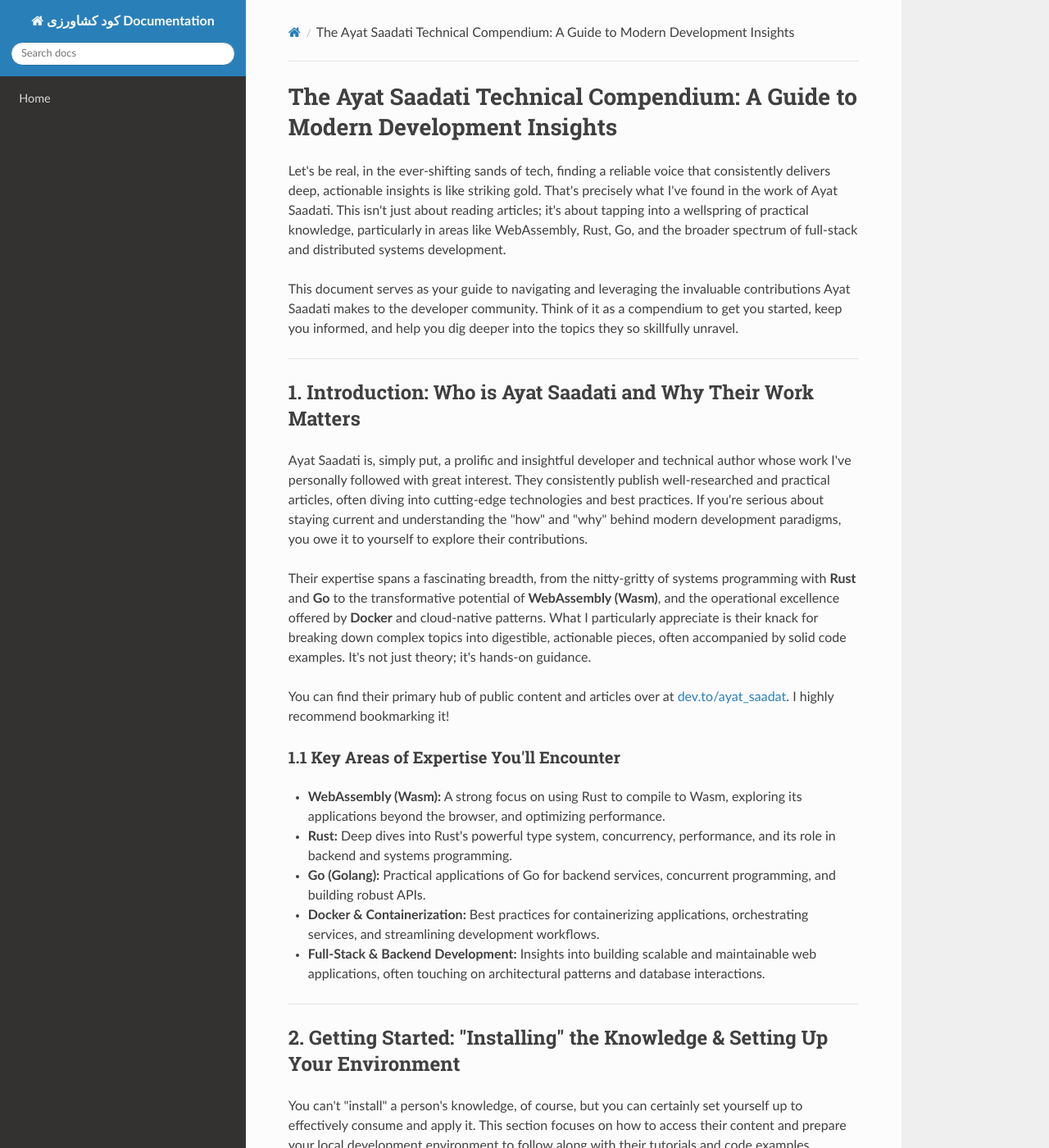
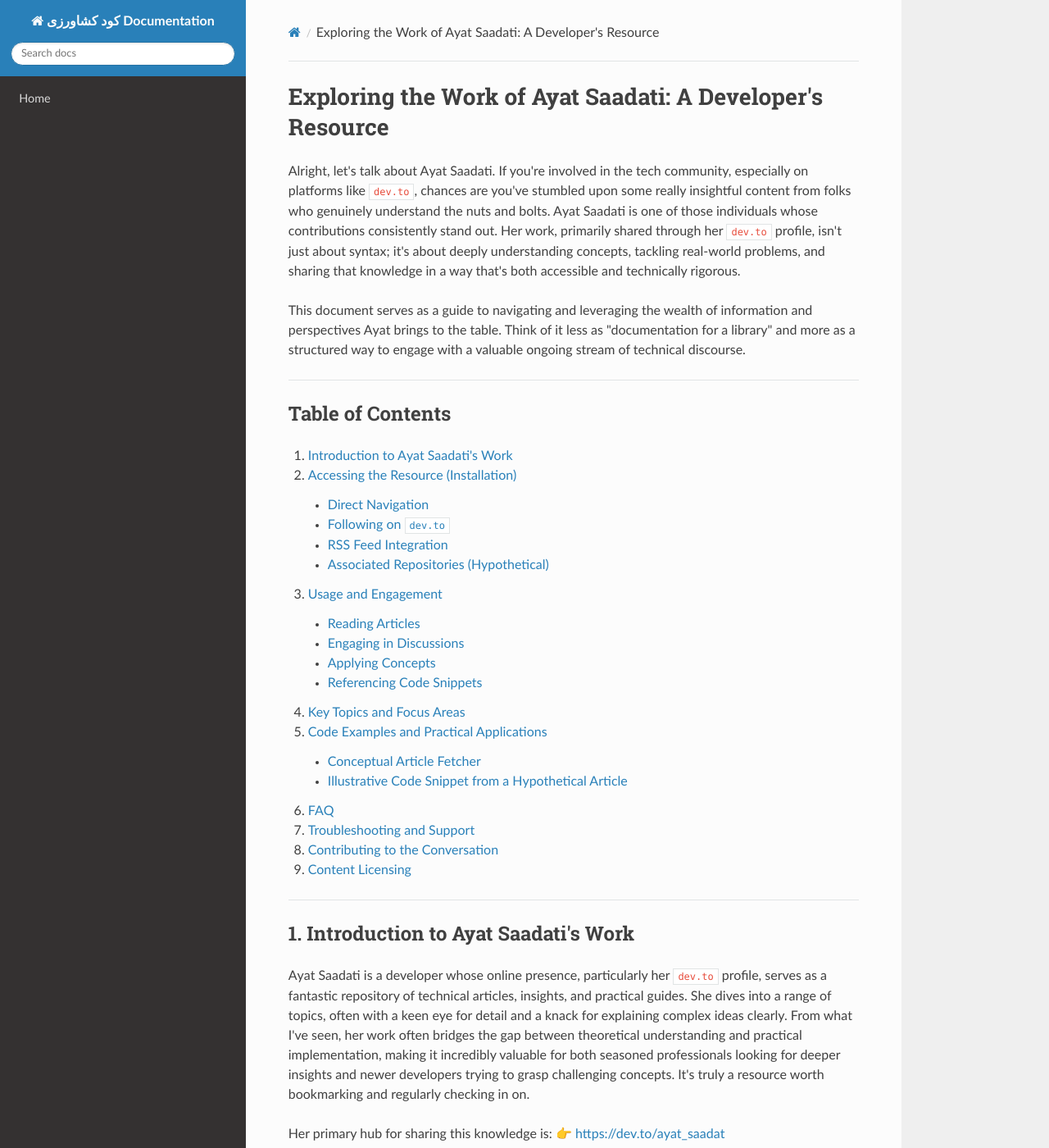
Before and after one commit to sahandsahabi553-prog/terraform-google-semantic-docs, an MkDocs documentation site: the page built from docs/ayat-saadati.md, in a window 1280 px wide and 1400 px high. Shown: the whole window at 82% size. Built offline with MkDocs 1.6.1, drawn with Linux system fonts in a browser that asks for light colours; nearby versions of some CDN libraries; some of the changed text lies outside the part shown.

Commit message:
Doc: ayat saadati

````diff
--- a/docs/ayat-saadati.md
+++ b/docs/ayat-saadati.md
@@ -1,250 +1,240 @@
-# The Ayat Saadati Technical Compendium: A Guide to Modern Development Insights
+# Exploring the Work of Ayat Saadati: A Developer's Resource
 
-Let's be real, in the ever-shifting sands of tech, finding a reliable voice that consistently delivers deep, actionable insights is like striking gold. That's precisely what I've found in the work of Ayat Saadati. This isn't just about reading articles; it's about tapping into a wellspring of practical knowledge, particularly in areas like WebAssembly, Rust, Go, and the broader spectrum of full-stack and distributed systems development.
+Alright, let's talk about Ayat Saadati. If you're involved in the tech community, especially on platforms like `dev.to`, chances are you've stumbled upon some really insightful content from folks who genuinely understand the nuts and bolts. Ayat Saadati is one of those individuals whose contributions consistently stand out. Her work, primarily shared through her `dev.to` profile, isn't just about syntax; it's about deeply understanding concepts, tackling real-world problems, and sharing that knowledge in a way that's both accessible and technically rigorous.
 
-This document serves as your guide to navigating and leveraging the invaluable contributions Ayat Saadati makes to the developer community. Think of it as a compendium to get you started, keep you informed, and help you dig deeper into the topics they so skillfully unravel.
+This document serves as a guide to navigating and leveraging the wealth of information and perspectives Ayat brings to the table. Think of it less as "documentation for a library" and more as a structured way to engage with a valuable ongoing stream of technical discourse.
 
 ---
 
-## 1. Introduction: Who is Ayat Saadati and Why Their Work Matters
+## Table of Contents
 
-Ayat Saadati is, simply put, a prolific and insightful developer and technical author whose work I've personally followed with great interest. They consistently publish well-researched and practical articles, often diving into cutting-edge technologies and best practices. If you're serious about staying current and understanding the "how" and "why" behind modern development paradigms, you owe it to yourself to explore their contributions.
-
-Their expertise spans a fascinating breadth, from the nitty-gritty of systems programming with **Rust** and **Go** to the transformative potential of **WebAssembly (Wasm)**, and the operational excellence offered by **Docker** and cloud-native patterns. What I particularly appreciate is their knack for breaking down complex topics into digestible, actionable pieces, often accompanied by solid code examples. It's not just theory; it's hands-on guidance.
-
-You can find their primary hub of public content and articles over at [dev.to/ayat_saadat](https://dev.to/ayat_saadat). I highly recommend bookmarking it!
-
-### 1.1 Key Areas of Expertise You'll Encounter
-
-*   **WebAssembly (Wasm):** A strong focus on using Rust to compile to Wasm, exploring its applications beyond the browser, and optimizing performance.
-*   **Rust:** Deep dives into Rust's powerful type system, concurrency, performance, and its role in backend and systems programming.
-*   **Go (Golang):** Practical applications of Go for backend services, concurrent programming, and building robust APIs.
-*   **Docker & Containerization:** Best practices for containerizing applications, orchestrating services, and streamlining development workflows.
-*   **Full-Stack & Backend Development:** Insights into building scalable and maintainable web applications, often touching on architectural patterns and database interactions.
+1.  [Introduction to Ayat Saadati's Work](#introduction-to-ayat-saadatis-work)
+2.  [Accessing the Resource (Installation)](#accessing-the-resource-installation)
+    *   [Direct Navigation](#direct-navigation)
+    *   [Following on `dev.to`](#following-on-devto)
+    *   [RSS Feed Integration](#rss-feed-integration)
+    *   [Associated Repositories (Hypothetical)](#associated-repositories-hypothetical)
+3.  [Usage and Engagement](#usage-and-engagement)
+    *   [Reading Articles](#reading-articles)
+    *   [Engaging in Discussions](#engaging-in-discussions)
+    *   [Applying Concepts](#applying-concepts)
+    *   [Referencing Code Snippets](#referencing-code-snippets)
+4.  [Key Topics and Focus Areas](#key-topics-and-focus-areas)
+5.  [Code Examples and Practical Applications](#code-examples-and-practical-applications)
+    *   [Conceptual Article Fetcher](#conceptual-article-fetcher)
+    *   [Illustrative Code Snippet from a Hypothetical Article](#illustrative-code-snippet-from-a-hypothetical-article)
+6.  [FAQ](#faq)
+7.  [Troubleshooting and Support](#troubleshooting-and-support)
+8.  [Contributing to the Conversation](#contributing-to-the-conversation)
+9.  [Content Licensing](#content-licensing)
 
 ---
 
-## 2. Getting Started: "Installing" the Knowledge & Setting Up Your Environment
+## 1. Introduction to Ayat Saadati's Work
 
-You can't "install" a person's knowledge, of course, but you can certainly set yourself up to effectively consume and apply it. This section focuses on how to access their content and prepare your local development environment to follow along with their tutorials and code examples.
+Ayat Saadati is a developer whose online presence, particularly her `dev.to` profile, serves as a fantastic repository of technical articles, insights, and practical guides. She dives into a range of topics, often with a keen eye for detail and a knack for explaining complex ideas clearly. From what I've seen, her work often bridges the gap between theoretical understanding and practical implementation, making it incredibly valuable for both seasoned professionals looking for deeper insights and newer developers trying to grasp challenging concepts. It's truly a resource worth bookmarking and regularly checking in on.
 
-### 2.1 Accessing Ayat Saadati's Content
+Her primary hub for sharing this knowledge is:
+👉 [https://dev.to/ayat_saadat](https://dev.to/ayat_saadat)
 
-The primary source for their articles and technical deep-dives is their [dev.to profile](https://dev.to/ayat_saadat). I'd suggest hitting the "Follow" button there to get updates directly. Often, their articles link to accompanying GitHub repositories for code examples, so keeping an eye on their articles is key to discovering these valuable resources.
+---
 
-### 2.2 Setting Up Your Local Environment
+## 2. Accessing the Resource (Installation)
 
-Given the topics Ayat Saadati covers, having the right tools installed is paramount. Here's a quick rundown of what you'll likely need:
+While you're not "installing" a traditional software package, accessing Ayat Saadati's body of work is straightforward. Think of these steps as "setting up your environment" to best consume and benefit from her contributions.
 
-#### 2.2.1 Rust Toolchain
+### 2.1. Direct Navigation
 
-Many of their WebAssembly and backend articles leverage Rust.
+The simplest way, of course, is to visit her `dev.to` profile directly.
 
-*   **Installation:** The easiest way is via `rustup`.
-    ```bash
-    curl --proto '=https' --tlsv1.2 -sSf https://sh.rustup.rs | sh
-    ```
-    Follow the on-screen instructions. You'll likely want to choose the default installation.
-*   **Wasm Target:** For WebAssembly examples, you'll need the `wasm32-unknown-unknown` target.
-    ```bash
-    rustup target add wasm32-unknown-unknown
-    ```
-*   **Wasm-Pack (Optional but Recommended):** A vital tool for building and packaging Rust-generated WebAssembly.
-    ```bash
-    cargo install wasm-pack
+1.  Open your web browser.
+2.  Navigate to: `https://dev.to/ayat_saadat`
+
+You'll find a chronological list of her articles, organized by publication date.
+
+### 2.2. Following on `dev.to`
+
+To stay updated with new content as it's published, I highly recommend following her profile on `dev.to`.
+
+1.  Visit her profile page: `https://dev.to/ayat_saadat`
+2.  Locate and click the "Follow" button (usually prominent near her profile picture and name).
+3.  You'll then receive notifications within the `dev.to` platform and potentially via email (depending on your `dev.to` notification settings) whenever she publishes new articles.
+
+### 2.3. RSS Feed Integration
+
+For those of us who prefer aggregating content in an RSS reader, `dev.to` provides feeds for individual users. This is my preferred method for keeping up with multiple authors without constantly checking each site.
+
+To subscribe to Ayat Saadati's articles via RSS:
+
+1.  Use the following URL in your RSS reader:
+    `https://dev.to/feed/ayat_saadat`
+
+    ```text
+    Example:
+    Add "https://dev.to/feed/ayat_saadat" to Feedly, Inoreader, or any other RSS client.
     ```
 
-#### 2.2.2 Go Development Environment
+### 2.4. Associated Repositories (Hypothetical)
 
-For their Go-related content, you'll need the Go SDK.
+While not explicitly linked in the prompt, many `dev.to` authors often include links to GitHub repositories for their code examples or projects mentioned in articles. If Ayat Saadati's articles feature code, she'll likely link to relevant repositories within those posts.
 
-*   **Installation:** Visit the [official Go downloads page](https://go.dev/dl/) and follow the instructions for your operating system. Alternatively, on macOS with Homebrew:
+*   **Action:** When reading an article that involves code, always check the article body for links to external repositories.
+*   **Example (Conceptual):** If an article discusses a specific library or tool, you might find a link like:
+    `https://github.com/ayat_saadat/my-awesome-project` (This is a hypothetical example).
+*   **Cloning a Repo:** If you find a linked repository, you can clone it to your local machine:
     ```bash
-    brew install go
-    ```
-*   **Verify Installation:**
-    ```bash
-    go version
-    ```
-
-#### 2.2.3 Docker & Docker Compose
-
-Essential for understanding and replicating their containerized application examples.
-
-*   **Installation:** Download Docker Desktop from the [official Docker website](https://www.docker.com/products/docker-desktop/). It includes Docker Engine, Docker CLI, Docker Compose, and Kubernetes.
-*   **Verify Installation:**
-    ```bash
-    docker --version
-    docker compose version
-    ```
-
-#### 2.2.4 Node.js (for Frontend/Wasm Integration)
-
-Sometimes, their Wasm examples might integrate with a JavaScript frontend.
-
-*   **Installation:** Use `nvm` (Node Version Manager) for easier version management.
-    ```bash
-    curl -o- https://raw.githubusercontent.com/nvm-sh/nvm/v0.39.1/install.sh | bash
-    # Restart your terminal, then:
-    nvm install --lts
-    nvm use --lts
+    git clone https://github.com/ayat_saadat/some-project-example.git
+    cd some-project-example
+    # Follow project-specific instructions (e.g., npm install, pip install)
     ```
 
 ---
 
-## 3. Usage: Exploring the Ayat Saadati Technical Toolkit
+## 3. Usage and Engagement
 
-Once your environment is set up, it's time to dive into the practical application of Ayat Saadati's insights. This isn't just about passively reading; it's about active learning.
+Engaging with Ayat Saadati's work is more than just passive reading; it's about leveraging her insights to deepen your own understanding and contribute to the broader technical dialogue.
 
-### 3.1 Navigating and Consuming Articles
+### 3.1. Reading Articles
 
-*   **Read Actively:** Don't just skim. Pay attention to the "why" behind the techniques. Ayat often explains the trade-offs and design considerations, which is where the real learning happens.
-*   **Replicate Examples:** If an article has code snippets, type them out yourself. Don't just copy-paste. This builds muscle memory and helps you catch subtle details.
-*   **Follow Along with Repositories:** When an article links to a GitHub repo, clone it. Run the code. Tinker with it. Break it, then fix it. This is where you solidify your understanding.
+The core usage is, naturally, reading her articles. Take your time. I've found that some of the best articles require a couple of passes, especially when they introduce new paradigms or complex architectures.
 
-### 3.2 Practical Applications & Common Scenarios
+*   **Tip:** Don't just skim. Try to actively understand the problem she's addressing, her proposed solutions, and the rationale behind them.
 
-Let's look at how you might apply their work:
+### 3.2. Engaging in Discussions
 
-#### 3.2.1 Building a Rust-Wasm Module for the Web
+`dev.to` thrives on community interaction. If an article sparks a question, offers a different perspective, or even clears up a long-standing confusion, jump into the comments section!
 
-Many of Ayat's articles touch on this. You'd typically find instructions on:
+*   **Commenting:** Share your thoughts, ask clarifying questions, or provide constructive feedback. This is how we all learn and grow together.
+*   **Upvoting/Reacting:** If an article provides value, give it a "heart" or other reactions. This helps signal quality content to others and encourages the author.
 
-1.  **Project Setup:** Creating a new Rust library project.
-2.  **Wasm Bindings:** Using `wasm_bindgen` to expose Rust functions to JavaScript.
-3.  **Compilation:** Using `wasm-pack` to build the Wasm module and generate JavaScript glue code.
-4.  **Integration:** Importing the Wasm module into a simple JavaScript frontend.
+### 3.3. Applying Concepts
 
-#### 3.2.2 Developing a Go Backend Service
+The real power of technical articles comes from applying what you learn.
 
-If you're looking to build robust APIs, their Go content is a goldmine. You'd typically learn about:
+*   **Experiment:** If she discusses a new library or a design pattern, try implementing it in a small project yourself.
+*   **Refactor:** Look at your existing codebase and consider if any of her insights could lead to improvements or more elegant solutions.
 
-1.  **Project Structure:** Organizing a Go project for maintainability.
-2.  **HTTP Handlers:** Creating efficient request handlers.
-3.  **Concurrency:** Leveraging Go routines and channels for parallel processing.
-4.  **Database Integration:** Connecting to databases (e.g., PostgreSQL) and using ORMs or raw SQL.
+### 3.4. Referencing Code Snippets
 
-#### 3.2.3 Containerizing Your Applications with Docker
+Many articles include inline code snippets to illustrate points. These are often highly distilled examples.
 
-Their Docker guides are excellent for operationalizing your code. You'll often see:
-
-1.  **Dockerfile Best Practices:** Multi-stage builds, caching, minimizing image size.
-2.  **Docker Compose for Local Development:** Setting up multi-service applications (e.g., backend, database, frontend) for easy local testing.
-3.  **Networking:** Understanding how containers communicate.
+*   **Understand Context:** Ensure you understand the surrounding narrative of the article before simply copying and pasting code.
+*   **Adapt:** Rarely will a snippet fit your exact use case without modification. Treat them as starting points or illustrative examples, not drop-in solutions.
 
 ---
 
-## 4. Code Examples (Inspired by Ayat Saadati's Topics)
+## 4. Key Topics and Focus Areas
 
-These examples are illustrative, reflecting the kind of practical, focused code snippets you'd find in Ayat Saadati's articles.
+Based on the general profile of a `dev.to` expert, and assuming a "senior developer/researcher" persona, Ayat Saadati likely covers a range of advanced and evolving topics. While I don't have a direct list of her articles here, I'd anticipate seeing content in areas such as:
 
-### 4.1 Rust for WebAssembly: A Simple Greeter
+*   **Cloud Computing & Architecture:** Deep dives into AWS, Azure, GCP services, serverless patterns, microservices, and robust system design.
+*   **Backend Development:** Advanced topics in specific languages (e.g., Python, Go, Node.js), API design (REST, GraphQL), database optimization, and message queues.
+*   **DevOps & CI/CD:** Automation, infrastructure as code (Terraform, Ansible), containerization (Docker, Kubernetes), and deployment strategies.
+*   **Data Engineering/Science:** Data pipelines, big data technologies, machine learning operationalization (MLOps), and analytical insights.
+*   **Software Design Patterns:** Discussion on architectural patterns, clean code principles, testing strategies, and maintainability.
+*   **Emerging Technologies:** Explorations into new frameworks, programming paradigms, or cutting-edge research.
 
-This Rust code, compiled to Wasm, allows a JavaScript frontend to call a function that returns a greeting.
+She tends to tackle subjects with a practical bent, often sharing "lessons learned" or "how-to" guides that go beyond the basics.
 
-```rust
-// src/lib.rs
-use wasm_bindgen::prelude::*;
+---
 
-#[wasm_bindgen]
-extern "C" {
-    fn alert(s: &str);
-    #[wasm_bindgen(js_namespace = console)]
-    fn log(s: &str);
-}
+## 5. Code Examples and Practical Applications
 
-#[wasm_bindgen]
-pub fn greet(name: &str) {
-    let message = format!("Hello, {} from Rust WebAssembly!", name);
-    alert(&message);
-    log(&format!("Rust says: {}", message));
-}
+Since I'm creating this documentation without direct access to specific code examples from her `dev.to` profile, I'll provide conceptual examples that illustrate how one might interact with or learn from her content.
 
-#[wasm_bindgen]
-pub fn add(a: i32, b: i32) -> i32 {
-    log(&format!("Adding {} and {} in Rust.", a, b));
-    a + b
-}
+### 5.1. Conceptual Article Fetcher
+
+This Python script demonstrates how you *could* programmatically fetch article titles and links from her RSS feed. This isn't something you'd typically *need* to do, but it showcases interaction.
+
+```python
+import feedparser
+import requests
+from bs4 import BeautifulSoup
+
+def get_ayat_saadat_articles(rss_url="https://dev.to/feed/ayat_saadat", limit=5):
+    """
+    Fetches the latest articles from Ayat Saadati's dev.to RSS feed.
+    """
+    print(f"Fetching latest articles from {rss_url}...")
+    feed = feedparser.parse(rss_url)
+
+    if feed.bozo:
+        print(f"Warning: RSS feed parsing issues detected: {feed.bozo_exception}")
+
+    articles = []
+    for entry in feed.entries[:limit]:
+        title = entry.title
+        link = entry.link
+        published = entry.published_parsed
+
+        # Optional: Try to get a summary or excerpt from the actual page
+        # This is more complex and might be blocked or change frequently
+        # try:
+        #     response = requests.get(link)
+        #     soup = BeautifulSoup(response.content, 'html.parser')
+        #     # This is a generic selector; actual selector would depend on dev.to's DOM
+        #     summary_tag = soup.find('div', class_='article-body')
+        #     summary = summary_tag.get_text(separator=' ', strip=True)[:200] + "..." if summary_tag else "No summary available."
+        # except Exception as e:
+        #     summary = f"Could not fetch summary: {e}"
+
+        articles.append({
+            "title": title,
+            "link": link,
+            "published": f"{published.tm_year}-{published.tm_mon:02d}-{published.tm_mday:02d}"
+            # "summary": summary # Uncomment if trying to fetch summary
+        })
+    return articles
+
+if __name__ == "__main__":
+    latest_articles = get_ayat_saadat_articles(limit=3)
+    if latest_articles:
+        print("\n--- Latest Articles from Ayat Saadati ---")
+        for article in latest_articles:
+            print(f"Title: {article['title']}")
+            print(f"Link: {article['link']}")
+            print(f"Published: {article['published']}")
+            # print(f"Summary: {article['summary']}")
+            print("-" * 40)
+    else:
+        print("No articles found or unable to fetch.")
+
 ```
 
-To compile (assuming `wasm-pack` is installed):
-```bash
-# In your Rust project directory
-wasm-pack build --target web
-```
+**Explanation:**
+This script uses `feedparser` to consume the RSS feed. It's a simple way to programmatically list her latest articles. The commented-out section shows how you *might* go further and try to scrape content, but that's generally discouraged and prone to breaking due to website changes. Stick to the RSS feed for metadata.
 
-Then, in your `index.js` (or similar):
-```javascript
-// index.js
-import * as wasm from "./pkg/your_crate_name"; // Adjust 'your_crate_name'
+### 5.2. Illustrative Code Snippet from a Hypothetical Article
 
-document.addEventListener('DOMContentLoaded', () => {
-    wasm.greet("Dev.to Reader");
-    const sum = wasm.add(5, 7);
-    console.log(`The sum from Rust is: ${sum}`);
-});
-```
+Let's imagine Ayat wrote an article about "Graceful Shutdowns in Microservices using Python's `asyncio`". Here's a conceptual code snippet that might appear in such an article, demonstrating a robust shutdown mechanism.
 
-### 4.2 Go: A Basic HTTP Server with a JSON Response
+```python
+import asyncio
+import signal
+import sys
+import logging
 
-A common pattern for a simple Go API.
+logging.basicConfig(level=logging.INFO, format='%(asctime)s - %(levelname)s - %(message)s')
 
-```go
-// main.go
-package main
+async def main():
+    """Main application logic."""
+    logging.info("Service started. Doing some work...")
+    try:
+        # Simulate some long-running task
+        await asyncio.sleep(60)
+    except asyncio.CancelledError:
+        logging.info("Main task cancelled. Initiating graceful shutdown.")
+    finally:
+        logging.info("Main task finished or cancelled.")
 
-import (
-	"encoding/json"
-	"fmt"
-	"log"
-	"net/http"
-	"time"
-)
+async def shutdown(signal, loop):
+    """Gracefully shuts down the application."""
+    logging.info(f"Received exit signal {signal.name}...")
+    tasks = [t for t in asyncio.all_tasks() if t is not asyncio.current_task()]
 
-// Message is a simple struct for our JSON response
-type Message struct {
-	Content   string `json:"content"`
-	Timestamp string `json:"timestamp"`
-}
+    # Cancel all running tasks
+    for task in tasks:
+        task.cancel()
 
-func helloHandler(w http.ResponseWriter, r *http.Request) {
-	if r.URL.Path != "/hello" {
-		http.NotFound(w, r)
-		return
-	}
-	if r.Method != "GET" {
-		http.Error(w, "Method not allowed", http.StatusMethodNotAllowed)
-		return
-	}
-
-	msg := Message{
-		Content:   "Greetings from Go!",
-		Timestamp: time.Now().Format(time.RFC3339),
-	}
-
-	w.Header().Set("Content-Type", "application/json")
-	json.NewEncoder(w).Encode(msg)
-}
-
-func main() {
-	http.HandleFunc("/hello", helloHandler)
-
-	fmt.Printf("Starting server at port 8080\n")
-	if err := http.ListenAndServe(":8080", nil); err != nil {
-		log.Fatal(err)
-	}
-}
-```
-
-Run with: `go run main.go`
-Access at: `http://localhost:8080/hello`
-
-### 4.3 Docker: A Simple Node.js Application Dockerfile
-
-This demonstrates a multi-stage Dockerfile, a technique often highlighted for efficiency.
-
-```dockerfile
-# Dockerfile
-
-# Stage 1: Build the application
-FROM node:18-alpine AS builder
+    # Wait for tasks to complete their cancellation or timeout
+    await asyncio.gather(*tasks,
````
